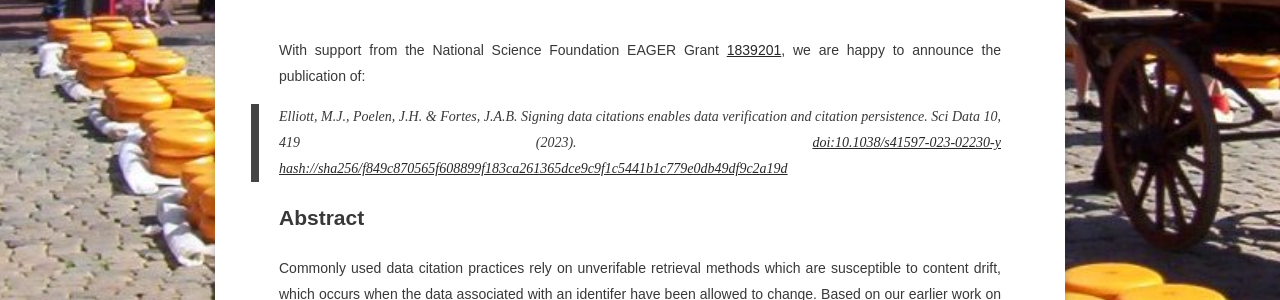
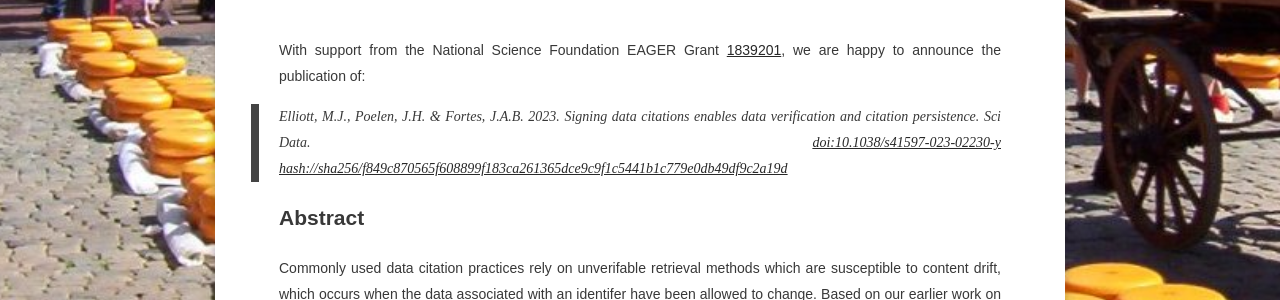
Before and after one commit to bio-guoda/bio-guoda.github.io, a Jekyll site: the page built from _posts/2023-06-30-signed-data-citations.md, in a window 1280 px wide. Shown: the part 384-684 px from the top of the page. Built offline with Jekyll 4.4.1, drawn with Linux system fonts in a browser that asks for light colours; some web fonts are replaced.

Commit message:
shorten citation

```diff
--- a/_posts/2023-06-30-signed-data-citations.md
+++ b/_posts/2023-06-30-signed-data-citations.md
@@ -8,7 +8,7 @@ comments: false
 ---
 With support from the National Science Foundation EAGER Grant [1839201](https://www.nsf.gov/awardsearch/showAward?AWD_ID=1839201&HistoricalAwards=false), we are happy to announce the publication of:
 
-> Elliott, M.J., Poelen, J.H. & Fortes, J.A.B. Signing data citations enables data verification and citation persistence. Sci Data 10, 419 (2023). [doi:10.1038/s41597-023-02230-y](https://doi.org/10.1038/s41597-023-02230-y) [hash://sha256/f849c870565f608899f183ca261365dce9c9f1c5441b1c779e0db49df9c2a19d](https://linker.bio/hash://sha256/f849c870565f608899f183ca261365dce9c9f1c5441b1c779e0db49df9c2a19d)
+> Elliott, M.J., Poelen, J.H. & Fortes, J.A.B. 2023. Signing data citations enables data verification and citation persistence. _Sci Data_. [doi:10.1038/s41597-023-02230-y](https://doi.org/10.1038/s41597-023-02230-y) [hash://sha256/f849c870565f608899f183ca261365dce9c9f1c5441b1c779e0db49df9c2a19d](https://linker.bio/hash://sha256/f849c870565f608899f183ca261365dce9c9f1c5441b1c779e0db49df9c2a19d)
 
 ## Abstract
 
```
